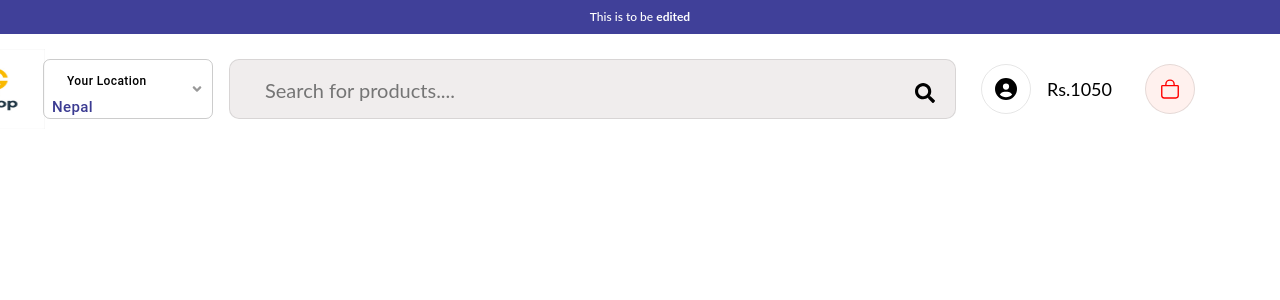
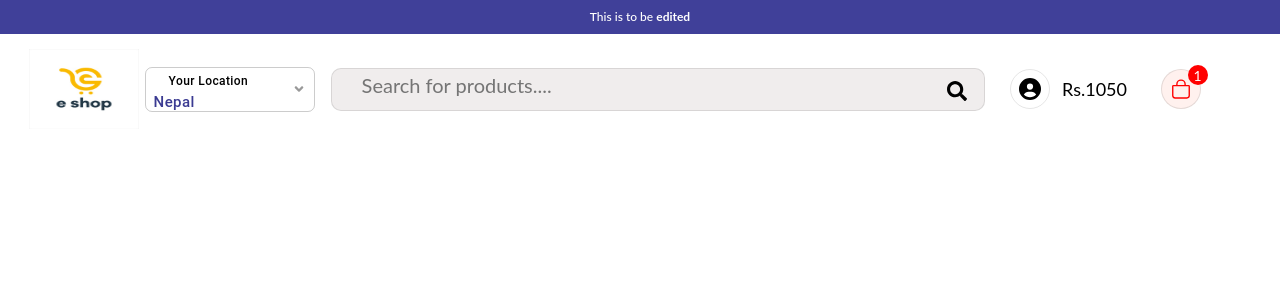
Before and after one commit to tandukarunique/Ecommerce, a React (Create React App) app: page / in a window 1280 px wide. Shown: the top 300 px of the page. Built offline with nearby package versions, Linux system fonts and the light colour scheme.

Commit message:
Search bar as diff

```diff
--- a/src/App.css
+++ b/src/App.css
@@ -11,6 +11,9 @@ body {
 }
 .bg-blue {
   background: rgb(64, 64, 153);
+}
+.container {
+  max-width: 90%;
 }
 .headerWrapper .top-strip {
   padding: 8px 0px;
@@ -30,7 +33,7 @@ body {
   /* width: 100%; */
   height: 80px;
   width: 110px;
-  margin-left: -150px;
+  margin-left: -50px;
 }
 
 .headerWrapper .header .part2 .countryDrop {
@@ -38,10 +41,10 @@ body {
   text-align: left;
   justify-content: flex;
   width: 160px;
-  height: 60px;
+  height: 45px;
   min-width: 170px;
   margin-top: 0px;
-  margin-left: -14.5rem;
+  margin-left: -7.9rem;
   color: grey;
   border: 1px solid rgba(0, 0, 0, 0.2) !important;
   border-radius: 7px !important;
@@ -50,7 +53,7 @@ body {
   font-size: 12px !important;
   text-transform: capitalize !important;
   color: black;
-  line-height: 16px;
+  line-height: 5px;
   padding: 10px 15px !important ;
 }
 .headerWrapper .header .part2 .countryDrop .name {
@@ -67,9 +70,9 @@ body {
 
 header .headerSearch {
   width: 130%;
-  height: 60px;
+  height: 43px;
   background: rgb(240, 237, 237);
-  padding: 10px;
+  padding: 5px;
   position: relative;
   border-radius: 10px;
   border: 1px solid rgba(0, 0, 0, 0.1);
@@ -81,7 +84,7 @@ header .headerSearch input {
   font-size: 14px;
   color: rgba(36, 21, 21, 0.8);
   width: 100%;
-  height: 40px;
+  height: 23px;
   border: 0px !important;
   padding: 0px 25px;
   font-size: 20px;
@@ -89,8 +92,8 @@ header .headerSearch input {
 
 header .headerSearch button {
   position: absolute;
-  top: 10px;
-  right: 5px;
+  top: 0px;
+  right: 2px;
   z-index: 100;
   min-width: 40px !important;
   height: 45px !important;
@@ -110,15 +113,16 @@ header .headerSearch button svg {
   margin-left: auto;
   display: flex;
   align-items: center;
+  gap: 1px;
 }
 
 header .part3 .circle {
   /*User button ko lagi*/
   align-items: center;
   justify-content: center;
-  min-width: 50px !important;
-  height: 50px !important;
-  width: 50px !important;
+  min-width: 40px !important;
+  height: 40px !important;
+  width: 40px !important;
   border-radius: 50% !important;
   border: 1px solid rgba(0, 0, 0, 0.1) !important;
   color: black;
@@ -135,6 +139,7 @@ header .part3 .circle svg {
   font-size: 18px;
   color: black;
   font-weight: 400;
+  margin-left: -5px;
 }
 .cartTab button {
   background: #fff1ee !important;
@@ -142,3 +147,16 @@ header .part3 .circle svg {
 .cartTab button svg {
   color: red !important;
 }
+.cartTab .count {
+  /*Shopping cart ko number*/
+  position: absolute;
+  top: -4px;
+  right: -10%;
+  background: red;
+  border-radius: 50%;
+  color: white;
+  display: flex;
+  width: 20px;
+  height: 20px;
+  justify-content: center;
+}
--- /dev/null
+++ b/src/Components/Header/SearchBox/index.js
@@ -0,0 +1,14 @@
+import { Button } from "@mui/material";
+import { FaSearch } from "react-icons/fa";
+
+const SearchBox = () => {
+  return (
+    <div className="headerSearch ml-3">
+      <input type="text" placeholder="Search for products...." />
+      <Button>
+        <FaSearch />
+      </Button>
+    </div>
+  );
+};
+export default SearchBox;
--- a/src/Components/Header/index.js
+++ b/src/Components/Header/index.js
@@ -1,10 +1,10 @@
 import { Link } from "react-router-dom";
 import Logo from "../../assests/images/Logo.jpg";
 import CountryDropdown from "../CountryDropdown";
-import { FaSearch } from "react-icons/fa";
 import { Button } from "@mui/material";
 import { FaCircleUser } from "react-icons/fa6";
 import { IoBagOutline } from "react-icons/io5";
+import SearchBox from "./SearchBox";
 
 const Header = () => {
   return (
@@ -31,14 +31,7 @@ const Header = () => {
               <div className="col-sm-10 d-flex align-items-center part2">
                 <CountryDropdown />
 
-                {/* Header Search Start Here */}
-                <div className="headerSearch ml-3">
-                  <input type="text" placeholder="Search for products...." />
-                  <Button>
-                    <FaSearch />
-                  </Button>
-                </div>
-                {/* Header Search ends Here */}
+                <SearchBox />
 
                 <div className="part3 -flex align-items-center ml-auto">
                   <Button className="circle mr-3">
@@ -50,6 +43,9 @@ const Header = () => {
                       <Button className="circle ">
                         <IoBagOutline />
                       </Button>
+                      <span className="count d-flex align-items-centerjustify-content-center">
+                        1
+                      </span>
                     </div>
                   </div>
                 </div>
@@ -57,6 +53,15 @@ const Header = () => {
             </div>
           </div>
         </header>
+
+        <nav>
+          <div className="container">
+            <div className="row">
+              <div className="col-sm-3 navpart1"></div>
+              <div className="col-sm-9 navpart9"></div>
+            </div>
+          </div>
+        </nav>
       </div>
     </>
   );
```
